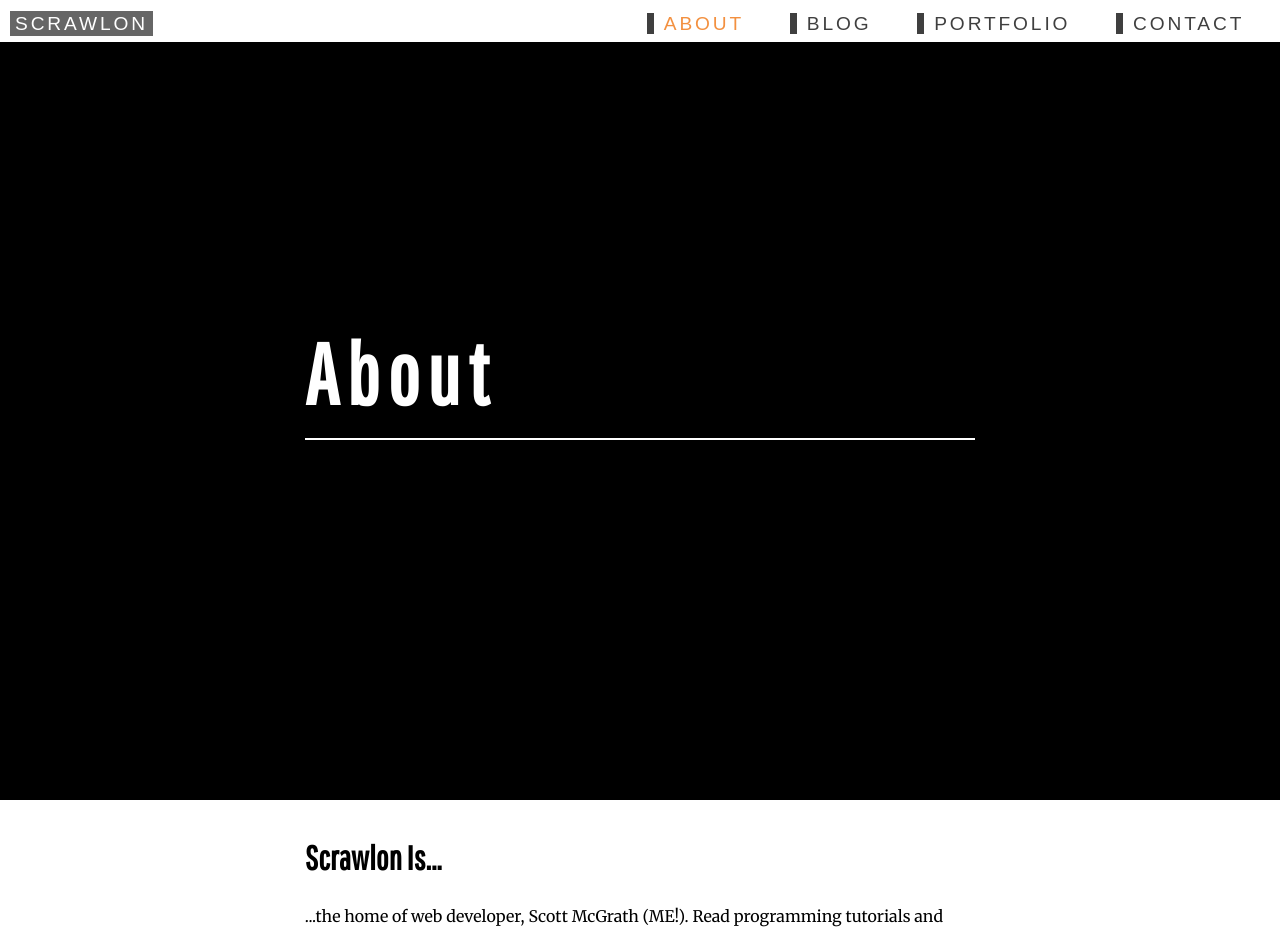
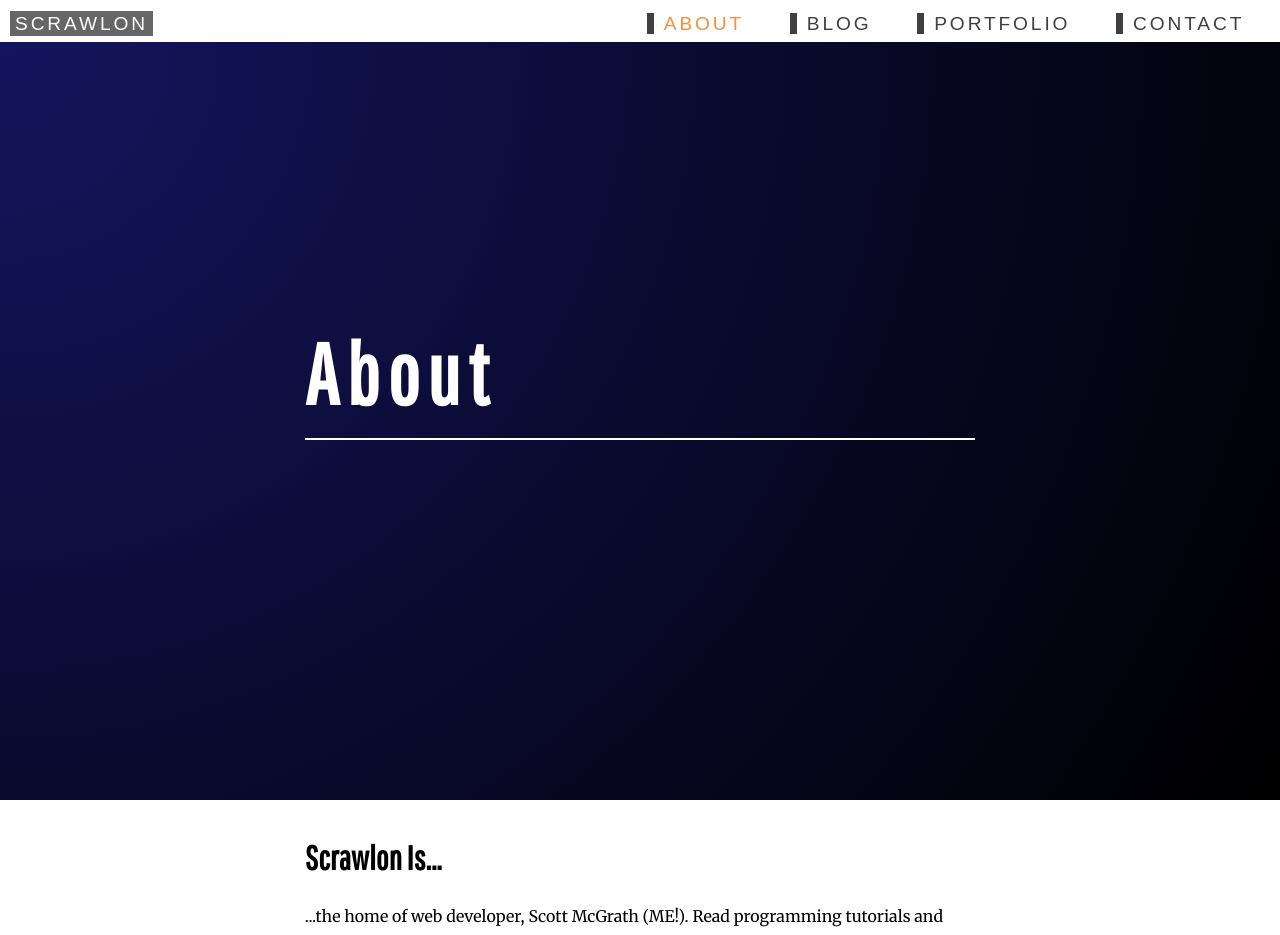
Before and after one commit to scrawlon/scrawlon.github.io, a Jekyll site: the page built from about.html, in a window 1280 px wide. Shown: the top 935 px of the page. Built offline with Jekyll 4.4.1, drawn with Linux system fonts in a browser that asks for light colours; some of the changed text lies outside the part shown.

Commit message:
CSS image backdrop gradient

```diff
--- a/about.html
+++ b/about.html
@@ -39,7 +39,7 @@ tags: []
 
 <h2>Hire Me!</h2>
 <p>
-  I'm always looking for interesting projects. Checkout my Linkedin link above,
+  I'm always looking for interesting projects. Check out my Linkedin link above,
   or use the contact form below to contact me directly. Please include details
   about your project, technologies used and salary range. Let's talk.
 </p>
--- a/css/styles.scss
+++ b/css/styles.scss
@@ -78,11 +78,17 @@ body {
 }
 
 .backdrop {
-  background: #000;
+  background: midnightblue;
+  background-image:
+    repeating-radial-gradient(
+      circle at 0 0,
+      midnightblue,
+      black
+    );
   height: 100%;
   width: 100%;
   position: absolute;
-  opacity: .75;
+  opacity: .85;
   top: 0;
   bottom: 0;
   left: 0;
@@ -91,7 +97,8 @@ body {
 
 .nav-mobile-backdrop {
   @extend .backdrop;
-  background: lighten($scrawlon-blue, 15%);
+  background: #87CEFA;
+  // background: lighten($scrawlon-blue, 15%);
   display: none;
   z-index: 1;
   position: absolute;
@@ -241,7 +248,8 @@ nav {
     // bottom: 0;
     // left: 100%;
     // right: 0;
-    background: lighten($scrawlon-blue, 15%);
+    background: #87CEFA;
+    // background: lighten($scrawlon-blue, 15%);
     // border-top: 3px solid $scrawlon-blue;
     height: 100vh;
     width: 100vw;
@@ -256,7 +264,7 @@ nav {
       top: 5vh;
       left: 4vw;
       overflow: hidden;
-      border: 3px solid $scrawlon-blue;
+      border: 3px solid #87CEFA;
       // text-align: center;
       // padding: 20vh 20px 20px 10vw;
 
@@ -551,7 +559,7 @@ $large-desktop: "(min-width: 90em)";
         padding: 4vh 2vw 4vh 8vw;
         top: 15vh;
         left: 24vw;
-        border: 3px solid $scrawlon-blue;
+        border: 3px solid midnightblue;
         text-align: left;
 
         li {
```
